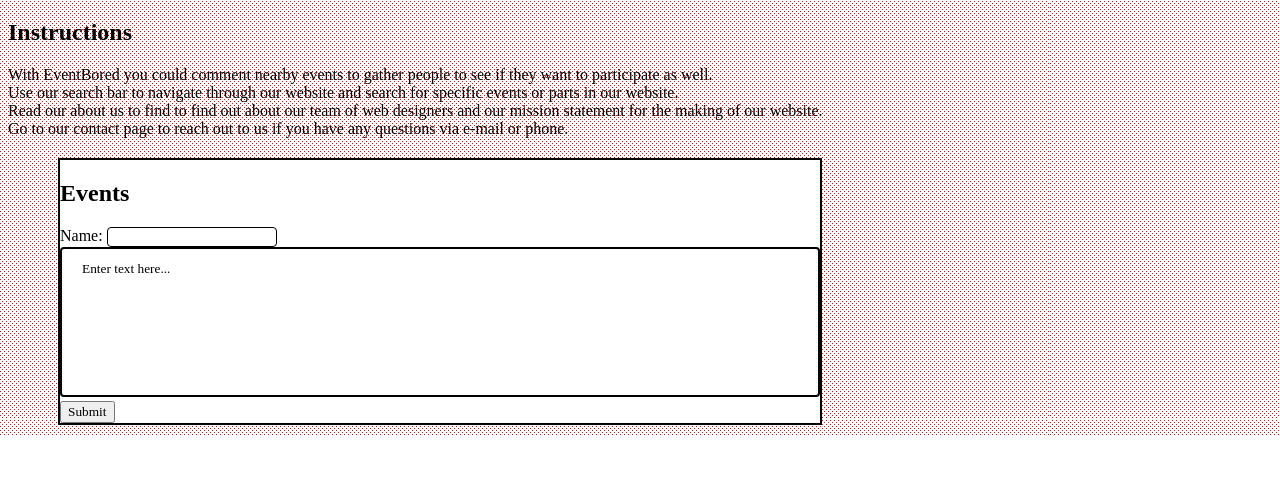
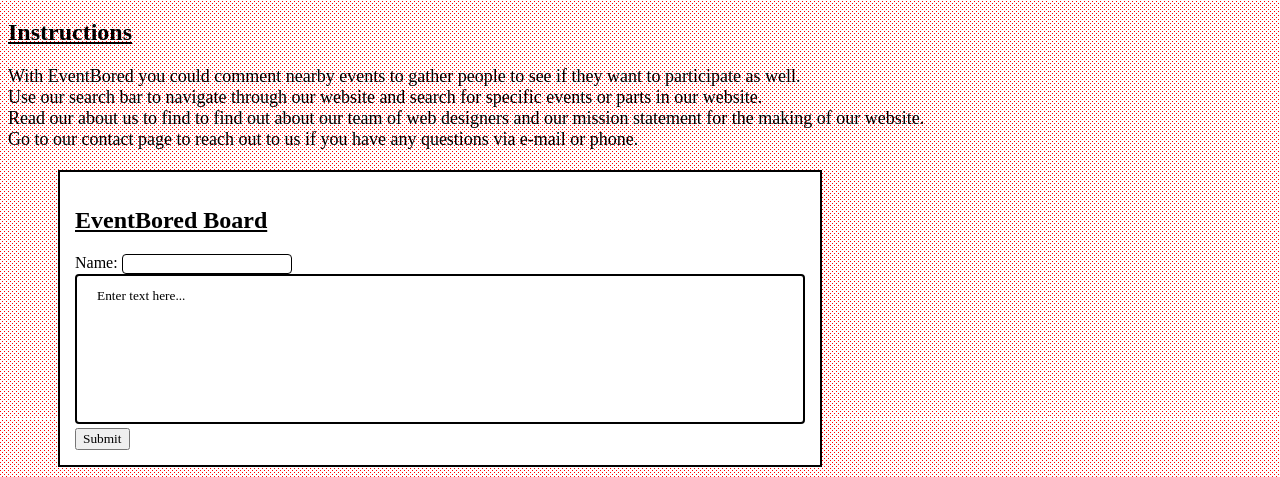
Before and after one commit to Kennysc/EventBored, a plain HTML site: page index.html in a window 1280 px wide. Shown: the part 364-841 px from the top of the page. Before the commit the page ends 800 px from the top, so only its background shows below. Drawn offline with Linux system fonts and the light colour scheme.

Commit message:
added padding

```diff
--- a/index.html
+++ b/index.html
@@ -25,7 +25,7 @@
     <p> With EventBored you could comment nearby events to gather people to see if they want to  participate
      as well.<br> Use our search bar to navigate through our website and search for specific events or parts in our website.<br> Read our about us to find to find out about our team of web designers and our mission statement for the making of our website.<br> Go to our contact page to reach out to us if you have any questions via e-mail or phone.</p>
   		<div class="container">
-  				<h2>Events</h2>
+  				<h2>EventBored Board</h2>
   				<form> Name: <input type="text" name="usrname">
 						<textarea name="comment" form="usrform">Enter text here...</textarea>
  					<input type="submit">
--- a/styles.css
+++ b/styles.css
@@ -3,6 +3,10 @@
  }
 body {
 	background-image:url("./EventBored_Background.png");
+}
+
+li {
+	list-style-type: square;
 }
 
 .nav_bar {
@@ -20,6 +24,7 @@
  	margin-bottom: 10px;
  	border: 2px solid black;
  	background-color: white;
+ 	padding: 15px;
  }
 
  .Box {
@@ -57,3 +62,10 @@
 	text-decoration: underline;
 	color:red;
 }
+
+h2 {
+	text-decoration: underline;
+}
+p   {
+	font-size:  18px;
+}
```
Also changed, not shown: about_us.html (+6 -2 lines).
